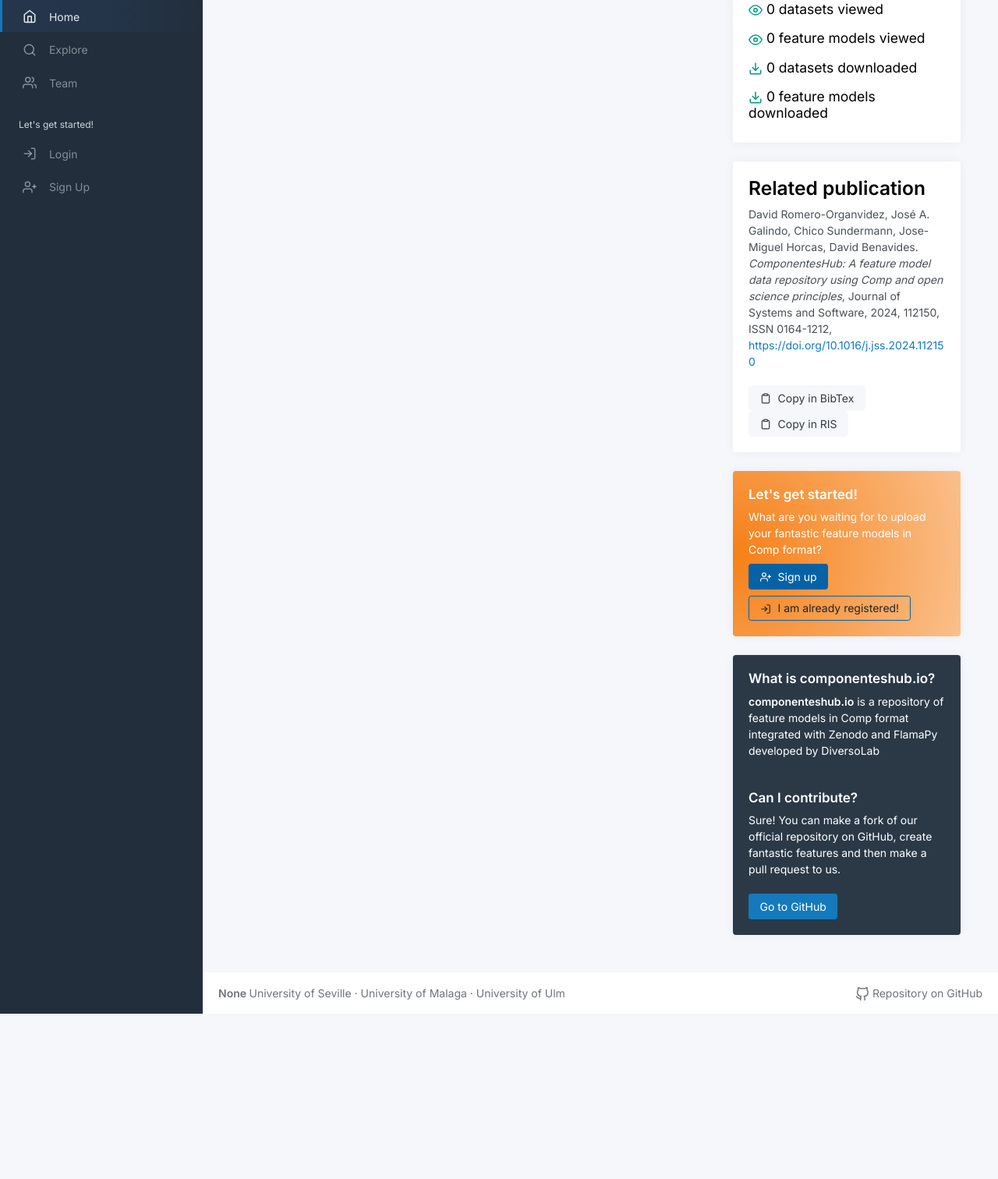
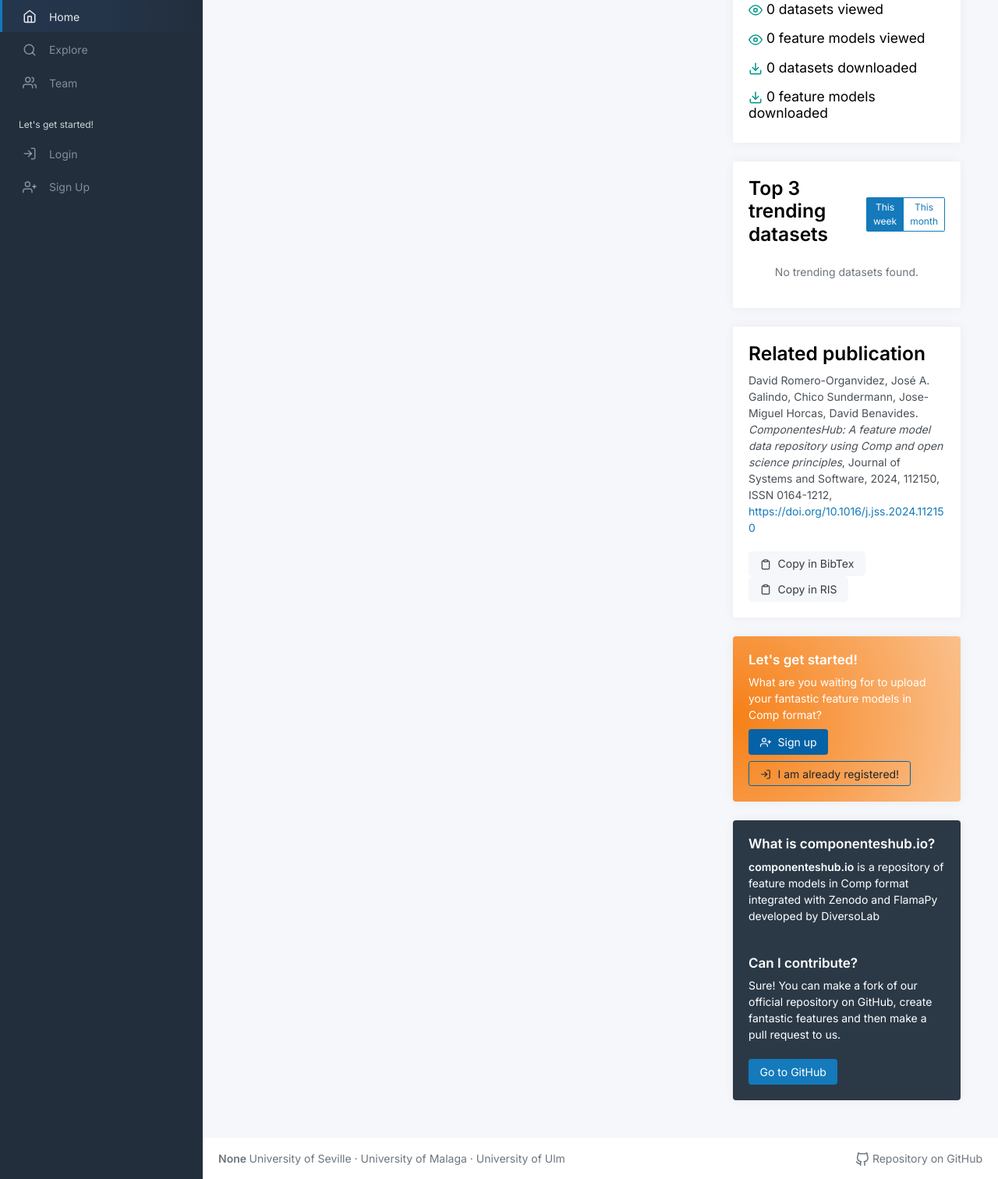
Before and after one commit to componentes-hub/componentes-hub, a Flask app: page /?trending=week in a window 1280 px wide. Shown: the part 298-1810 px from the top of the page at 78% size. Before the commit the page ends 1598 px from the top, so only its background shows below. Run offline with Flask 3, Linux system fonts and the light colour scheme; data that the repository does not hold is empty; parts of the project's set-up code (start-up, migrations or seed data) failed here and were passed over; some libraries are stand-ins or nearby versions.

Commit message:
feat: Added trending datasets

```diff
--- a/app/modules/dataset/services.py
+++ b/app/modules/dataset/services.py
@@ -3,12 +3,13 @@
 import os
 import shutil
 import uuid
+from datetime import datetime, timedelta
 from typing import Optional
 
 from flask import request
 
 from app.modules.auth.services import AuthenticationService
-from app.modules.dataset.models import DataSet, DSMetaData, DSViewRecord
+from app.modules.dataset.models import DataSet, DSMetaData, DSViewRecord, DSDownloadRecord
 from app.modules.dataset.repositories import (
     AuthorRepository,
     DataSetRepository,
@@ -24,6 +25,7 @@
     HubfileViewRecordRepository,
 )
 from core.services.BaseService import BaseService
+from sqlalchemy import func
 
 logger = logging.getLogger(__name__)
 
@@ -136,6 +138,55 @@
     def update_dsmetadata(self, id, **kwargs):
         return self.dsmetadata_repository.update(id, **kwargs)
 
+    def get_trending_datasets(self, period: str = "week", limit: int = 10, metric: str = "downloads"):
+        # Calcular fecha de inicio
+        if period == "week":
+            start_date = datetime.utcnow() - timedelta(days=7)
+        elif period == "month":
+            # Usar inicio del mes actual (UTC)
+            now = datetime.utcnow()
+            start_date = datetime(now.year, now.month, 1)
+        else:
+            start_date = None
+
+        # Construir query basada en métrica
+        if metric == "downloads":
+            q = self.repository.session.query(DataSet, func.count(DSDownloadRecord.id).label("count"))
+            q = q.outerjoin(DSDownloadRecord, DataSet.id == DSDownloadRecord.dataset_id)
+            # filtros opcionales
+            filters = [DataSet.created_at <= datetime.utcnow()]
+            if start_date is not None:
+                filters.append(DSDownloadRecord.download_date >= start_date)
+            q = q.filter(*filters)
+            q = q.group_by(DataSet.id).order_by(func.count(DSDownloadRecord.id).desc()).limit(limit)
+            query = q.all()
+        else:
+            q = self.repository.session.query(DataSet, func.count(DSViewRecord.id).label("count"))
+            q = q.outerjoin(DSViewRecord, DataSet.id == DSViewRecord.dataset_id)
+            filters = [DataSet.created_at <= datetime.utcnow()]
+            if start_date is not None:
+                filters.append(DSViewRecord.view_date >= start_date)
+            q = q.filter(*filters)
+            q = q.group_by(DataSet.id).order_by(func.count(DSViewRecord.id).desc()).limit(limit)
+            query = q.all()
+
+        return query
+
+    def get_trending_datasets_for_api(self, period: str = "week", limit: int = 3, metric: str = "downloads"):
+        trending = self.get_trending_datasets(period=period, limit=limit, metric=metric)
+        result = []
+        for dataset, count in trending:
+            primary_author = dataset.ds_meta_data.authors[0].name if dataset.ds_meta_data.authors else "Unknown"
+            result.append({
+                "id": dataset.id,
+                "title": dataset.ds_meta_data.title,
+                "author": primary_author,
+                "url": self.get_componenteshub_doi(dataset),
+                "count": count,
+                "metric": metric,
+            })
+        return result
+
     def get_componenteshub_doi(self, dataset: DataSet) -> str:
         domain = os.getenv("DOMAIN", "localhost")
         return f"http://{domain}/doi/{dataset.ds_meta_data.dataset_doi}"
--- a/app/modules/public/routes.py
+++ b/app/modules/public/routes.py
@@ -1,6 +1,6 @@
 import logging
 
-from flask import render_template
+from flask import render_template, request
 
 from app.modules.dataset.services import DataSetService
 from app.modules.featuremodel.services import FeatureModelService
@@ -27,6 +27,12 @@
     total_dataset_views = dataset_service.total_dataset_views()
     total_feature_model_views = feature_model_service.total_feature_model_views()
 
+    # Trending datasets (trending=week|month)
+    selected_trending = request.args.get("trending", "week")
+    # Fetch top 3 for week and month
+    trending_week = dataset_service.get_trending_datasets_for_api(period="week", limit=3, metric="downloads")
+    trending_month = dataset_service.get_trending_datasets_for_api(period="month", limit=3, metric="downloads")
+
     return render_template(
         "public/index.html",
         datasets=dataset_service.latest_synchronized(),
@@ -36,4 +42,7 @@
         total_feature_model_downloads=total_feature_model_downloads,
         total_dataset_views=total_dataset_views,
         total_feature_model_views=total_feature_model_views,
+        trending_week=trending_week,
+        trending_month=trending_month,
+        selected_trending=selected_trending,
     )
--- a/app/modules/public/templates/public/index.html
+++ b/app/modules/public/templates/public/index.html
@@ -166,6 +166,54 @@
 
                     <div class="card">
 
+
+                        <div class="card-body">
+
+                            <div class="d-flex justify-content-between align-items-center">
+                                <h2> <b>Top 3 trending datasets</b> </h2>
+                                <div>
+                                    <div class="btn-group btn-group-sm" role="group" aria-label="Trending period">
+                                        <a href="{{ url_for('public.index', trending='week') }}" class="btn btn-outline-primary {% if selected_trending == 'week' %}active{% endif %}">This week</a>
+                                        <a href="{{ url_for('public.index', trending='month') }}" class="btn btn-outline-primary {% if selected_trending == 'month' %}active{% endif %}">This month</a>
+                                    </div>
+                                </div>
+                            </div>
+
+                            <div id="trending-datasets" style="margin-top: 15px;">
+                                {% set list = trending_week if selected_trending == 'week' else trending_month %}
+                                {% if list %}
+                                    {% for d in list %}
+                                        <div class="mb-2 d-flex justify-content-between align-items-center">
+
+                                            <div>
+                                                <a href="{{ d.url }}">{{ d.title }}</a>
+                                                <div class="text-muted small">
+                                                    by {{ d.author }}
+                                                </div>
+                                            </div>
+
+                                            <div class="badge bg-primary rounded-pill px-3 py-2">
+                                                {{ d.count }} {{ 'downloads' if d.metric == 'downloads' else 'views' }}
+                                            </div>
+
+                                        </div>
+                                    {% endfor %}
+
+                                {% else %}
+                                    <p class="text-muted text-center">No trending datasets found.</p>
+                                {% endif %}
+                            </div>
+
+                        </div>
+
+                    </div>
+
+                </div>
+
+                <div class="col-12">
+
+                    <div class="card">
+
                         <div class="card-body">
 
 
@@ -287,5 +335,5 @@
 {% endblock %}
 
 {% block scripts %}
-    <script src="{{ url_for('public.scripts') }}"></script>
+    {# No client-side script required for trending — rendered server-side #}
 {% endblock %}
```
Also changed, not shown: app/modules/dataset/routes.py (+22 -5 lines).
